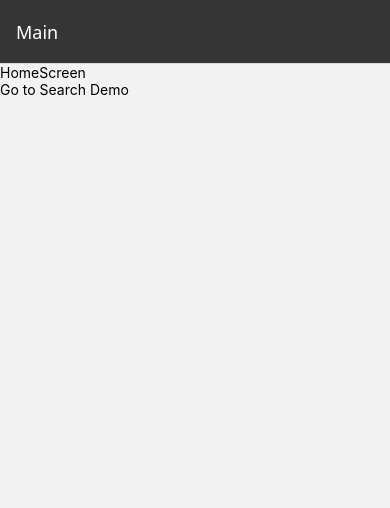
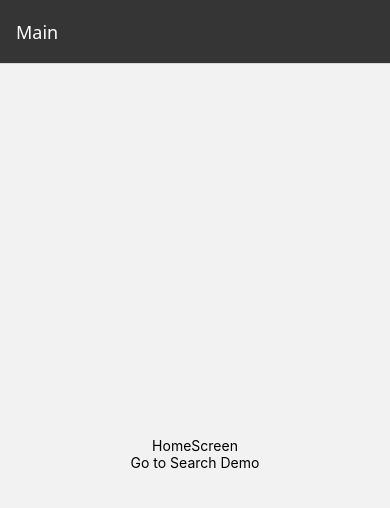
Before and after one commit to merdanusa/food-app, a React Native app: screen / in a window 390 px wide. Shown: the top 508 px of the page. Built offline with nearby package versions, Linux system fonts and the light colour scheme.

Commit message:
init commit

```diff
--- a/src/screens/HomeScreen.jsx
+++ b/src/screens/HomeScreen.jsx
@@ -6,7 +6,7 @@ const HomeScreen = () => {
   const navigation = useNavigation();
 
   return (
-    <View>
+    <View style={{ flex: 1, alignItems: "center", justifyContent: "center" }}>
       <Text>HomeScreen</Text>
       <TouchableOpacity onPress={() => navigation.navigate("Search")}>
         <Text>Go to Search Demo</Text>
--- a/src/screens/SearchScreen.jsx
+++ b/src/screens/SearchScreen.jsx
@@ -6,7 +6,7 @@ const SearchScreen = () => {
   const navigation = useNavigation();
 
   return (
-    <View>
+    <View style={{ flex: 1, alignItems: "center", justifyContent: "center" }}>
       <Text>SearchScreen</Text>
       <Button
         onPress={() => navigation.push("Search")}
```
